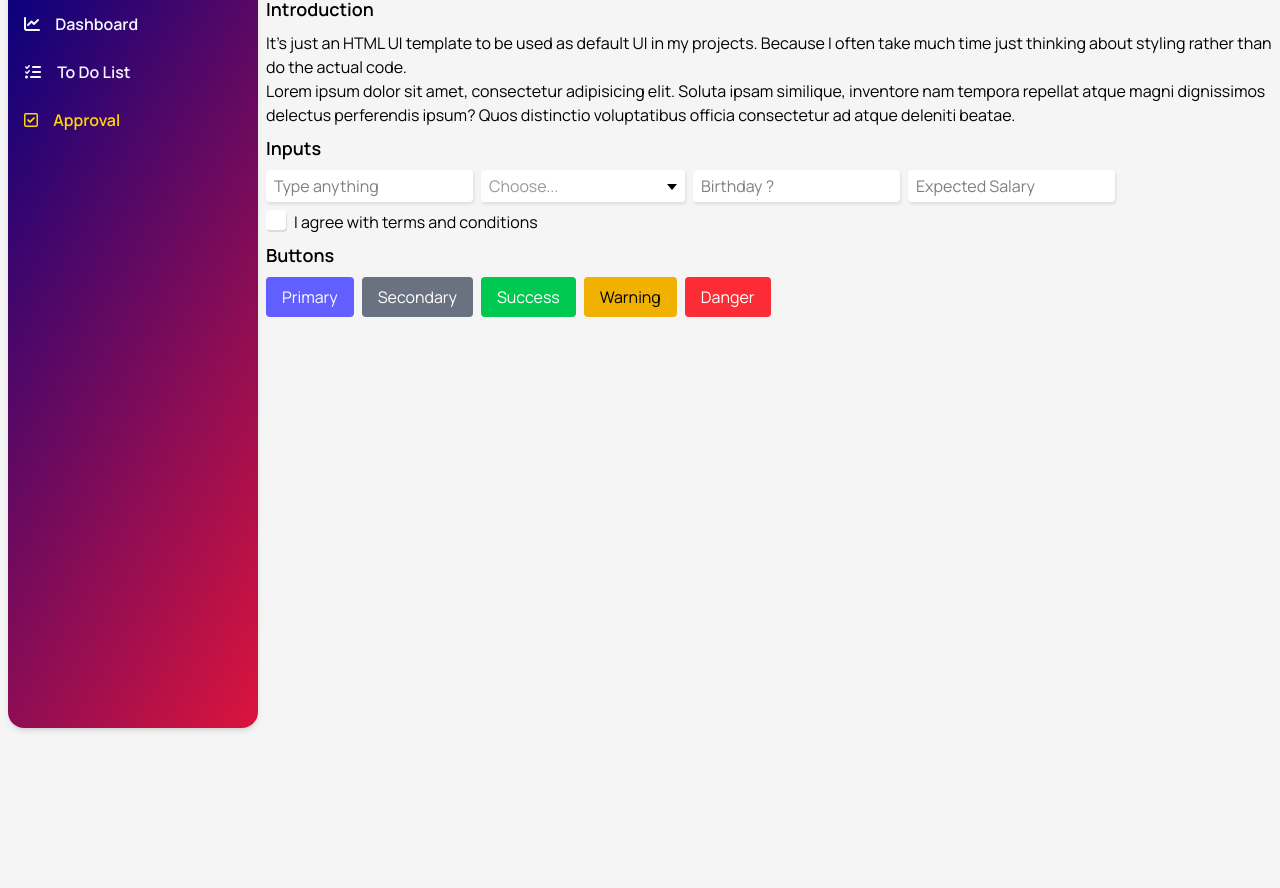
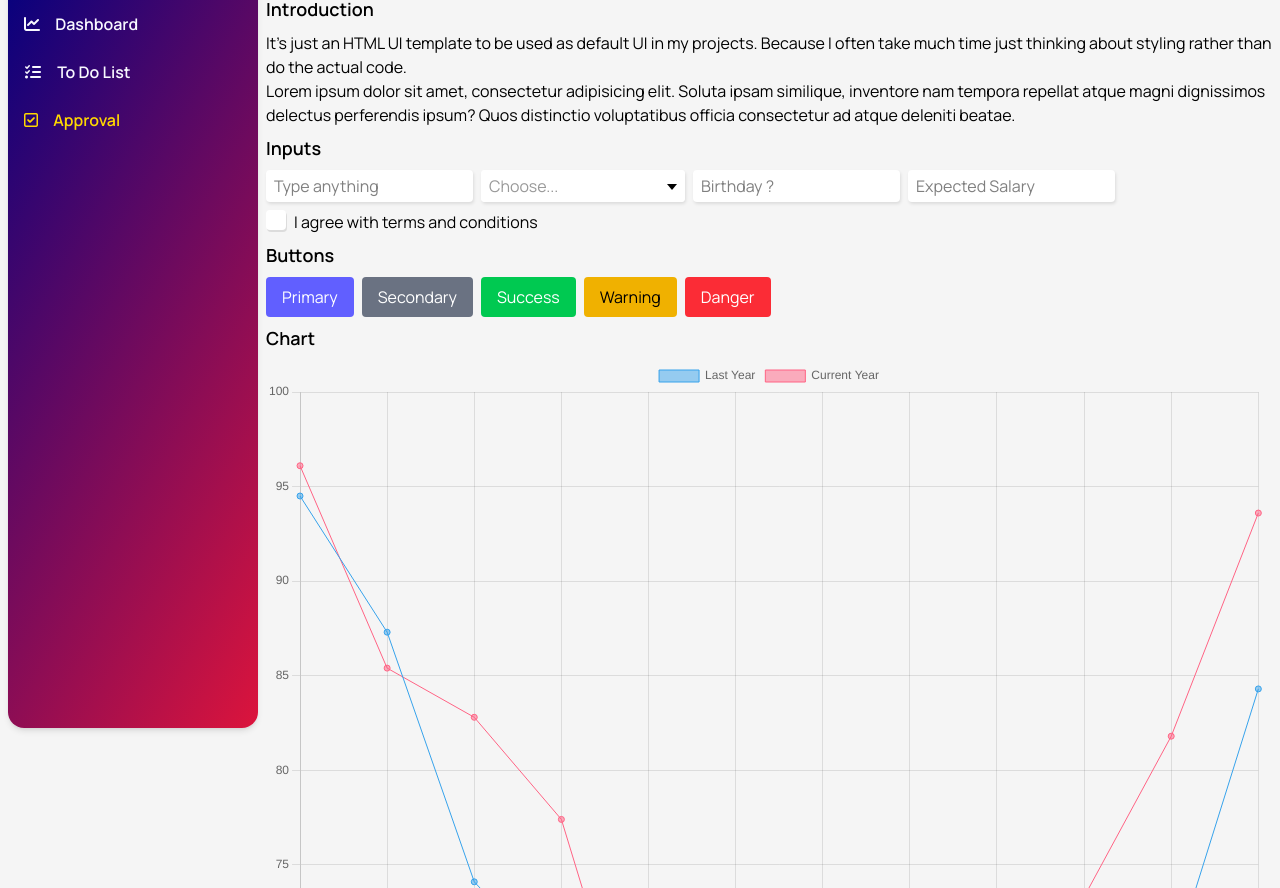
Before and after one commit to saifurrahim/flip-ui, a plain HTML site: page index.html in a window 1280 px wide. Shown: the part 64-952 px from the top of the page. Before the commit the page ends 800 px from the top, so only its background shows below. Drawn offline with nearby package versions, Linux system fonts and the light colour scheme; a web font is replaced by a local one.

Commit message:
Add chart using chart.js

```diff
--- a/css/select.css
+++ b/css/select.css
@@ -4,6 +4,9 @@
     min-width: 204px;
     flex: 1;
     background-color: white !important;
+}
+.select2-selection__rendered {
+    color: black !important;
 }
 
 .select2-container:has(.select2-selection--single[aria-expanded="true"]) {
--- a/index.html
+++ b/index.html
@@ -13,6 +13,8 @@
 
     <link href="https://cdn.jsdelivr.net/npm/select2@4.1.0-rc.0/dist/css/select2.min.css" rel="stylesheet" />
     <script src="https://cdn.jsdelivr.net/npm/select2@4.1.0-rc.0/dist/js/select2.min.js"></script>
+
+    <script src="https://cdn.jsdelivr.net/npm/chart.js"></script>
 
     <link rel="stylesheet" href="https://cdnjs.cloudflare.com/ajax/libs/font-awesome/6.1.1/css/all.min.css" />
 
@@ -136,7 +138,7 @@
         </section>
 
         <!-- Buttons -->
-        <section class="mb-2" id="inputSection">
+        <section class="mb-2">
             <h2 class="font-[600] text-[18px] mb-2">Buttons</h2>
 
             <div class="flex flex-wrap gap-2">
@@ -147,11 +149,20 @@
                 <button type="button" class="bg-red-500 hover:bg-red-300 text-white px-4 py-2 rounded-sm">Danger</button>
             </div>
         </section>
+
+        <!-- Chart -->
+        <section class="mb-2">
+            <h2 class="font-[600] text-[18px] mb-2">Chart</h2>
+
+
+            <canvas id="myChart" width="400" height="400"></canvas>
+        </section>
     </main>
 
     <script src="js/date.js"></script>
     <script src="js/select.js"></script>
     <script src="js/topbar.js"></script>
+    <script src="js/chart.js"></script>
     <script src="js/script.js"></script>
 </body>
 </html>
--- /dev/null
+++ b/js/chart.js
@@ -0,0 +1,24 @@
+const ctx = document.getElementById('myChart').getContext('2d');
+    const myChart = new Chart(ctx, {
+      type: 'line',
+      data: {
+        labels: ['Jan', 'Feb', 'Mar', 'Apr', 'May', 'Jun', 'Jul', 'Aug', 'Sep', 'Oct', 'Nov', 'Dec'],
+        datasets: [{
+          label: 'Last Year',
+          data: [94.5, 87.3, 74.1, 69.2, 64.5, 62.1, 58.3, 56.2, 52.3, 63.8, 69.6, 84.3],
+          borderWidth: 1
+        },
+        {
+            label: 'Current Year',
+            data: [96.1, 85.4, 82.8, 77.4, 62.3, 59.6, 63.9, 58.4, 54.1, 73.3, 81.8, 93.6],
+            borderWidth: 1
+        }]
+      },
+      options: {
+        scales: {
+          y: {
+            beginAtZero: false
+          }
+        }
+      }
+    });
```
